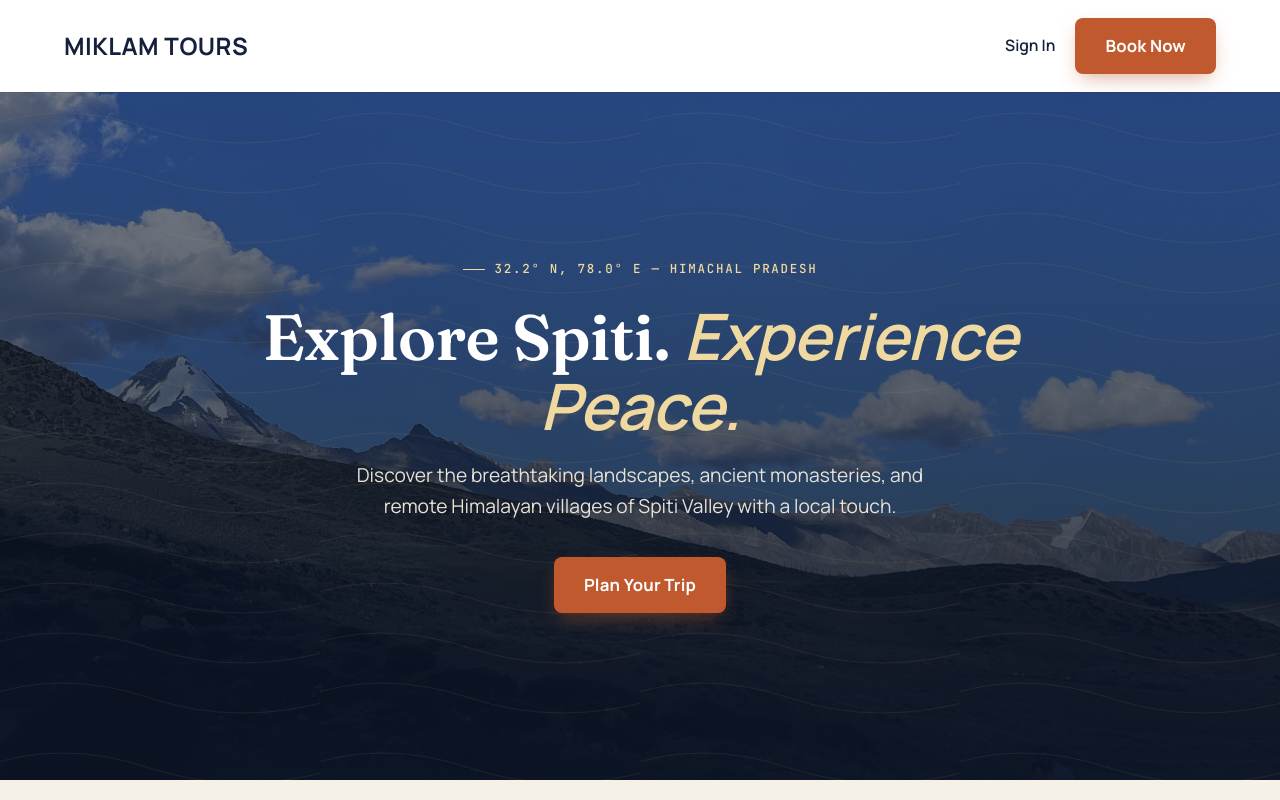
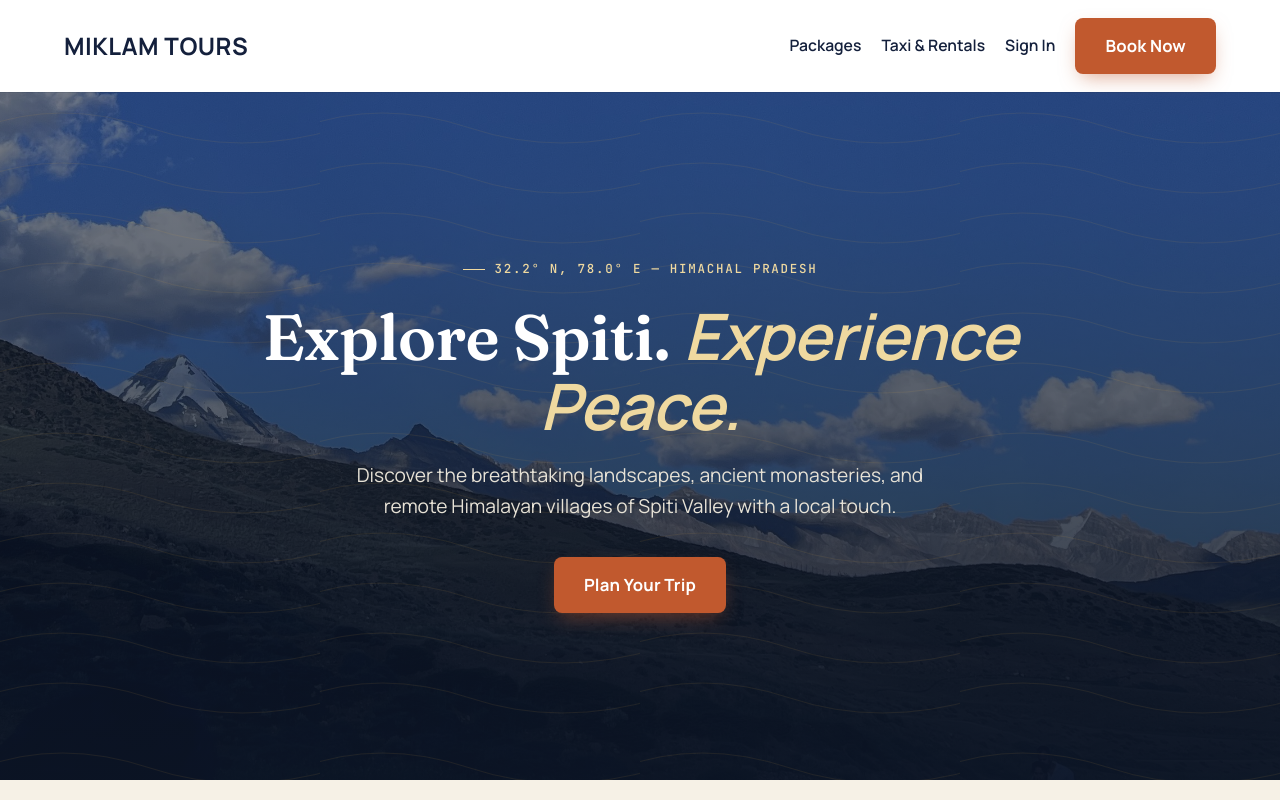
Before and after one commit to divyanshu123159/miklamtour, a plain HTML site: page index.html in a window 1280 px wide. Shown: the top 800 px of the page. Drawn offline with Linux system fonts and the light colour scheme.

Commit message:
Update index.html

```diff
--- a/index.html
+++ b/index.html
@@ -16,6 +16,8 @@
 
         <!-- Navigation Menu -->
         <nav style="display: flex; gap: 20px; align-items: center;">
+            <a href="package.html" style="color: var(--primary-blue); font-weight: 600;">Packages</a>
+            <a href="taxi.html" style="color: var(--primary-blue); font-weight: 600;">Taxi & Rentals</a>
             <a href="login.html" style="color: var(--primary-blue); font-weight: 600;">Sign In</a>
             <a href="book.html" class="btn">Book Now</a>
         </nav>
@@ -86,6 +88,8 @@
             </div>
 
         </div>
+
+        <p class="fade-in" style="margin-top: 44px; color: var(--ink-soft);">See full rates, road route distances, and every rental option in detail on the <a href="taxi.html" style="color: var(--accent-orange); font-weight: 700;">Taxi & Rentals page →</a></p>
     </section>
 
     <!-- About Spiti & Why Visit Section -->
@@ -147,7 +151,8 @@
             <div class="footer-col">
                 <h4>Quick Links</h4>
                 <a href="about.html">About Us</a>
-                <a href="index.html#services">Taxi & Rentals</a>
+                <a href="package.html">Packages</a>
+                <a href="taxi.html">Taxi & Rentals</a>
                 <a href="info.html">Tour Information</a>
                 <a href="terms.html">Terms & Conditions</a>
             </div>
```
